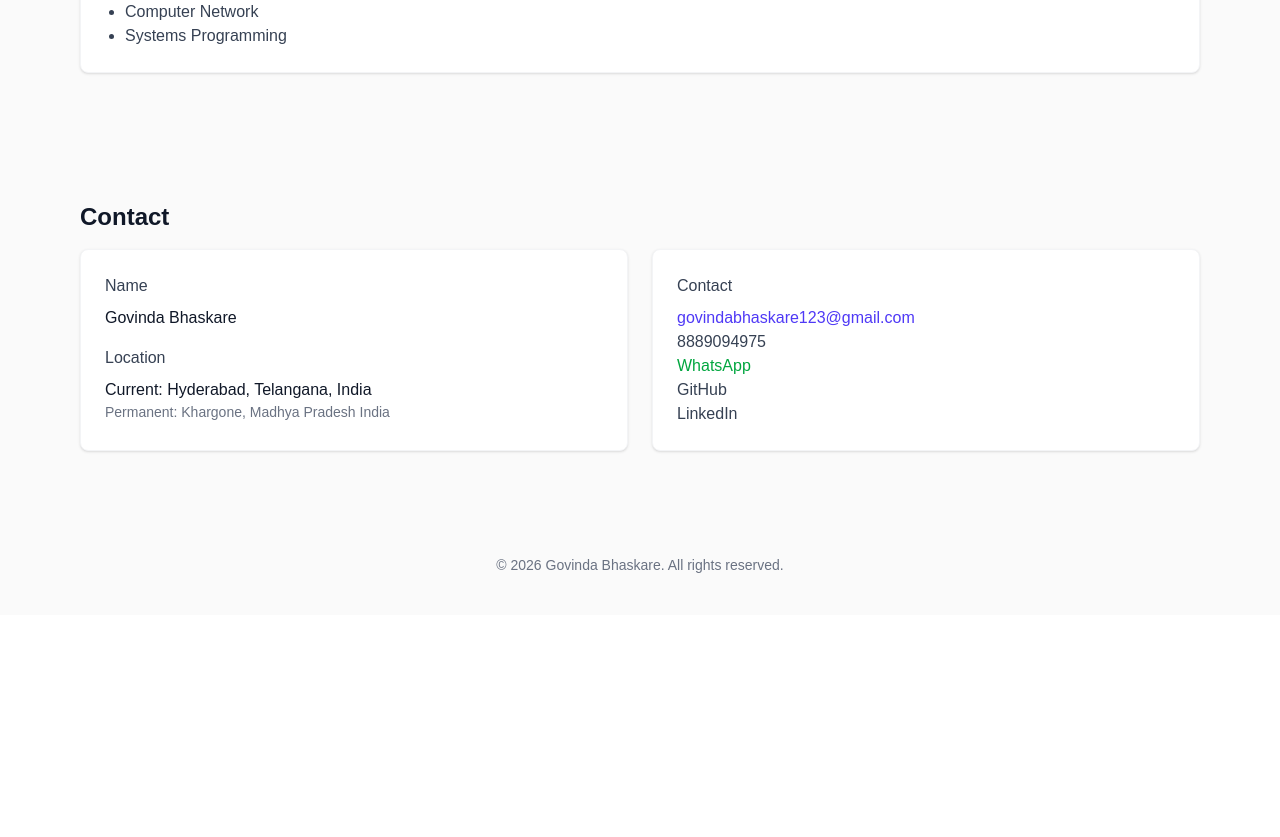
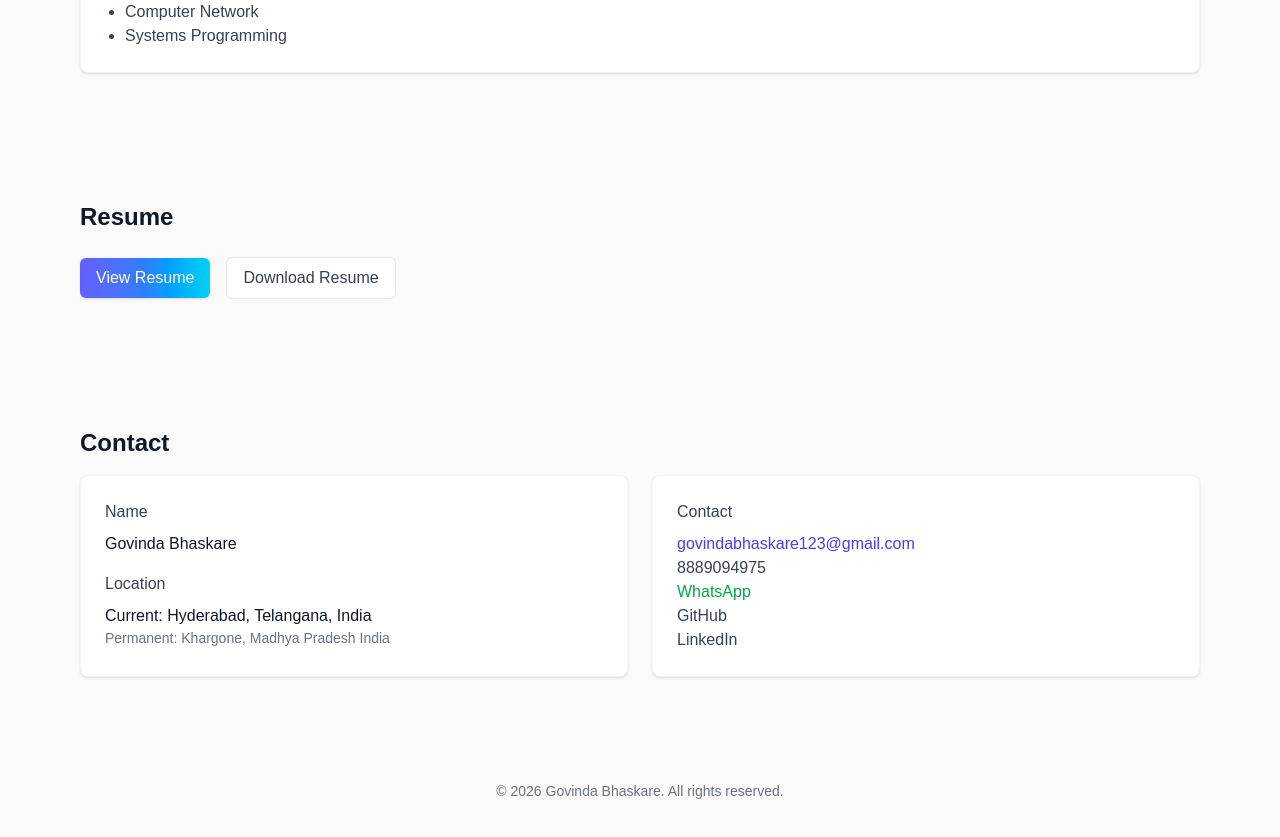
Before and after one commit to gbhaskare/govinda-portfolio, a Next.js app: page / in a window 1280 px wide. Shown: the part 4200-5037 px from the top of the page. Before the commit the page ends 4815 px from the top, so only its background shows below. Built offline with nearby package versions, Linux system fonts and the light colour scheme.

Commit message:
Add Resume section: View and Download buttons for /resume.pdf

```diff
--- a/src/app/page.tsx
+++ b/src/app/page.tsx
@@ -5,6 +5,7 @@ import Skills from '../components/sections/Skills';
 import Experience from '../components/sections/Experience';
 import Projects from '../components/sections/Projects';
 import Education from '../components/sections/Education';
+import Resume from '../components/sections/Resume';
 import Contact from '../components/sections/Contact';
 import Footer from '../components/sections/Footer';
 
@@ -19,6 +20,7 @@ export default function Home() {
         <Experience />
         <Projects />
         <Education />
+        <Resume />
         <Contact />
         <Footer />
         {/* Other sections will be implemented in later steps */}
--- /dev/null
+++ b/src/components/sections/Resume.tsx
@@ -0,0 +1,32 @@
+"use client";
+
+import React from 'react';
+
+export default function Resume() {
+  return (
+    <section id="resume" className="py-16">
+      <div className="mx-auto max-w-6xl px-4">
+        <h3 className="text-2xl font-semibold text-gray-900 mb-6">Resume</h3>
+
+        <div className="flex flex-col sm:flex-row items-start sm:items-center gap-4">
+          <a
+            href="/resume.pdf"
+            target="_blank"
+            rel="noopener noreferrer"
+            className="inline-flex items-center justify-center rounded-md bg-gradient-to-r from-indigo-500 via-blue-500 to-cyan-400 px-4 py-2 text-white font-medium shadow hover:opacity-95 transition"
+          >
+            View Resume
+          </a>
+
+          <a
+            href="/resume.pdf"
+            download="Govinda-Bhaskare-Resume.pdf"
+            className="inline-flex items-center justify-center rounded-md border border-gray-200 px-4 py-2 text-gray-700 bg-white hover:bg-gray-50 transition"
+          >
+            Download Resume
+          </a>
+        </div>
+      </div>
+    </section>
+  );
+}
```
